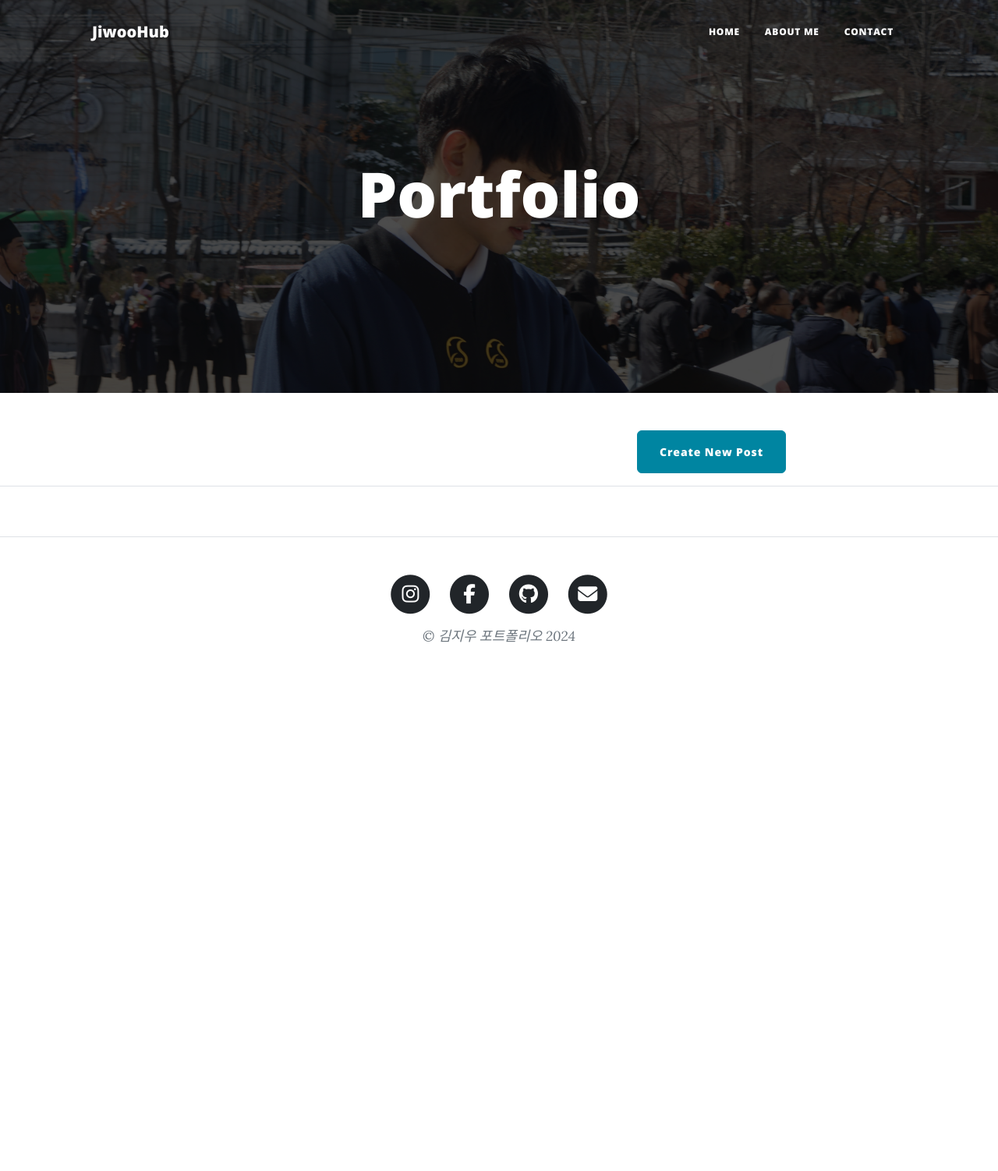
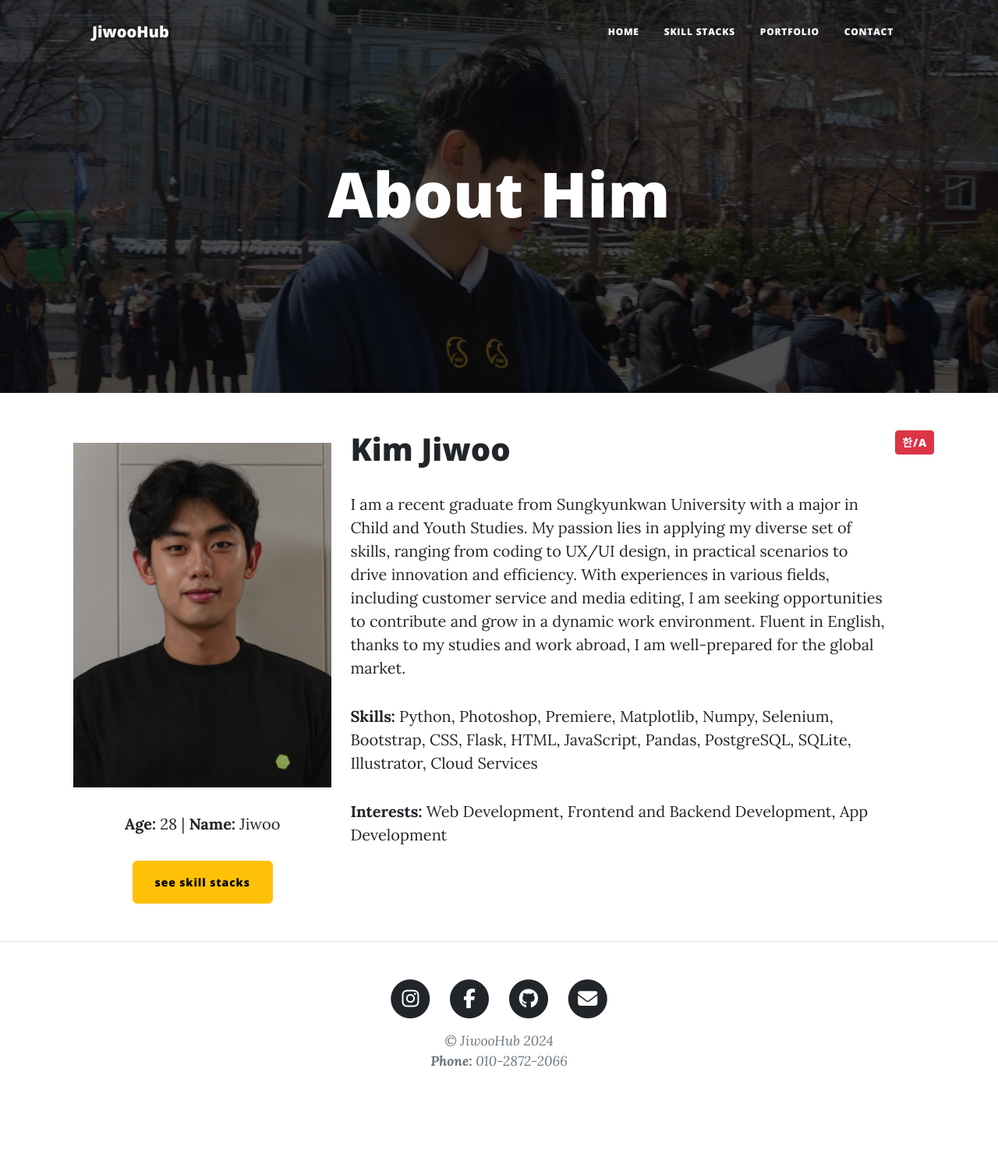
Before and after one commit to Kimchimantium/Portfolio, a Flask app: page / in a window 1280 px wide. Shown: the whole page at 78% size. Before the commit the page ends 824 px from the top, so only its background shows below. Run offline with Flask 3, Linux system fonts and the light colour scheme; data that the repository does not hold is empty; some libraries are stand-ins or nearby versions.

Commit message:
# about.html 'Show Skill Stacks' btn's caret icon change when expanded(collapsed) ✓ # make 'home.html' # link flask app with htmls properly

```diff
--- a/main.py
+++ b/main.py
@@ -15,10 +15,9 @@ import os
 
 
 # TODO
-# about.html: add icons to skill stack bar content ✓
-# base.html: footer email as modal to enable user copy the address ✓
-
-
+# about.html 'Show Skill Stacks' btn's caret icon change when expanded(collapsed) ✓
+# make 'home.html'
+# link flask app with htmls properly
 
 # make flask app
 app = Flask(__name__)
@@ -55,6 +54,7 @@ def load_user(user_id):
 
 @app.route('/', methods=["POST", "GET"])
 def get_all_posts():
+    masthead_text = 'About Him'
     # check flask_login status with UserMixin conditions (returns false if not met)
     if current_user.is_authenticated:
         print(f"admin_auth: {current_user.is_admin}")
@@ -64,11 +64,12 @@ def get_all_posts():
     else:
         print('unlogged-in')
     posts=BlogPost.query.all()
-    return render_template("index.html", all_posts=posts)
+    return render_template("home.html", all_posts=posts, masthead_text=masthead_text)
 
 
 @app.route('/gen-post', methods=["POST", "GET"])
 def gen_post():
+    masthead_text = None
     print(current_user.name)
     post_user = User(
         name=current_user.name,
@@ -88,11 +89,12 @@ def gen_post():
         db.session.add(new_post)
         db.session.commit()
 
-    return render_template('index.html')
+    return render_template('portfolio.html')
 
 
 @app.route('/register', methods=['POST', 'GET'])
 def register():
+    masthead_text = 'Sign in to JiwooHub'
     error = None
     form = RegisterForm()
     if form.validate_on_submit():
@@ -120,11 +122,13 @@ def register():
             return redirect('/login')
     return render_template("register.html",
                            form=form,
-                           error=error)
+                           error=error,
+                           masthead_text=masthead_text)
 
 
 @app.route('/login', methods=['POST', 'GET'])
 def login():
+    masthead_text = 'Login to JiwooHub'
     error = None
     form = LoginForm()
     if form.validate_on_submit():
@@ -139,7 +143,7 @@ def login():
                 return redirect('/')
         else:
             error = "Account Doesn't Exists"
-    return render_template("login.html", form=form, error=error)
+    return render_template("login.html", form=form, error=error, masthead_text=masthead_text)
 
 
 @app.route('/logout')
@@ -148,6 +152,19 @@ def logout():
     logout_user()
     return redirect(url_for('get_all_posts'))
 
+@app.route('/portfolio')
+def portfolio():
+    masthead_text = "See Jiwoo's Works"
+    # check flask_login status with UserMixin conditions (returns false if not met)
+    if current_user.is_authenticated:
+        print(f"admin_auth: {current_user.is_admin}")
+        print('currently logged in')
+        print(current_user.name)
+
+    else:
+        print('unlogged-in')
+    posts = BlogPost.query.all()
+    return render_template("portfolio.html", all_posts=posts, masthead_text=masthead_text)
 
 @app.route("/post/<int:post_id>", methods=["POST", "GET"])
 def show_post(post_id):
@@ -168,12 +185,14 @@ def show_post(post_id):
 
 @app.route("/about")
 def about():
-    return render_template("about.html")
+    masthead_text = "Jiwoo's Skill Stack"
+    return render_template("about.html", masthead_text=masthead_text)
 
 
 @app.route("/contact")
 def contact():
-    return render_template("contact.html")
+    masthead_text = 'Contact Jiwoo'
+    return render_template("contact.html", masthead_text=masthead_text)
 
 
 @app.route("/new-post", methods=["POST", "GET"])
--- a/static/js/scripts.js
+++ b/static/js/scripts.js
@@ -54,3 +54,30 @@ document.addEventListener('DOMContentLoaded', (event) => {
     });
   });
 });
+//about.html 'Show Skill Stacks' btn's caret icon change when expanded(collapsed)
+document.addEventListener('DOMContentLoaded', function() {
+    const collapseElement = document.getElementById('collapseExample');
+    const button = document.querySelector('a[href="#collapseExample"] i');
+
+    collapseElement.addEventListener('show.bs.collapse', function () {
+        button.classList.remove('fa-caret-down');
+        button.classList.add('fa-caret-up'); // Change to caret-up when the collapse is opening
+    });
+
+    collapseElement.addEventListener('hide.bs.collapse', function () {
+        button.classList.remove('fa-caret-up');
+        button.classList.add('fa-caret-down'); // Change back to caret-down when the collapse is closing
+    });
+});
+
+document.getElementById('toggleLang').addEventListener('click', function() {
+    var englishContent = document.getElementById('englishContent');
+    var koreanContent = document.getElementById('koreanContent');
+    if (englishContent.style.display === 'none') {
+        englishContent.style.display = 'block';
+        koreanContent.style.display = 'none';
+    } else {
+        englishContent.style.display = 'none';
+        koreanContent.style.display = 'block';
+    }
+});
--- a/templates/about.html
+++ b/templates/about.html
@@ -4,16 +4,15 @@
 {% block content %}
 <div class="row">
     <div class="col d-flex justify-content-center">
-        <a class="btn btn-primary" data-bs-toggle="collapse" href="#collapseExample" role="button" aria-expanded="false"
-           aria-controls="collapseExample" style="width:70%;">
+        <a class="btn btn-primary" data-bs-toggle="collapse" href="#collapseExample" role="button" aria-expanded="false" aria-controls="collapseExample" style="width:70%;">
             Show Skill Stacks
+            <i class="fa-solid fa-caret-down"></i> <!-- Place the icon inside a span for easier targeting -->
         </a>
     </div>
 </div>
 </p>
 <div class="collapse" id="collapseExample">
     <div class="container mt-5">
-        <h2>My Skill Stacks</h2>
         <table class="table">
             <thead>
             <tr>
--- a/templates/base.html
+++ b/templates/base.html
@@ -42,7 +42,8 @@
             <div class="collapse navbar-collapse" id="navbarResponsive">
                 <ul class="navbar-nav ms-auto py-4 py-lg-0">
                     <li class="nav-item"><a class="nav-link px-lg-3 py-3 py-lg-4" href="/">Home</a></li>
-                    <li class="nav-item"><a class="nav-link px-lg-3 py-3 py-lg-4" href="/about">About Me</a></li>
+                    <li class="nav-item"><a class="nav-link px-lg-3 py-3 py-lg-4" href="/about">Skill Stacks</a></li>
+                     <li class="nav-item"><a class="nav-link px-lg-3 py-3 py-lg-4" href="/portfolio">Portfolio</a></li>
                     <li class="nav-item"><a class="nav-link px-lg-3 py-3 py-lg-4" href="/contact">Contact</a></li>
 
                 </ul>
@@ -54,7 +55,7 @@
         <div class="row gx-4 gx-lg-5 justify-content-center">
             <div class="col-md-10 col-lg-8 col-xl-7">
                 <div class="site-heading">
-                    <h1>Portfolio</h1>
+                    <h1>{{ masthead_text }}</h1>
                 </div>
             </div>
         </div>
@@ -108,8 +109,9 @@
                             </a>
                         </li>
                     </ul>
-                    <div class="small text-center text-muted fst-italic mt-3">&copy; 김지우 포트폴리오
-                        2024
+                    <div class="small text-center text-muted fst-italic mt-3">&copy; JiwooHub
+                        2024 <br><strong>Phone:</strong>
+                    010-2872-2066</p>
                     </div>
                 </div>
             </div>
--- /dev/null
+++ b/templates/home.html
@@ -0,0 +1,71 @@
+{% extends 'base.html' %}
+{% block content %}
+<div class="container mt-5">
+        <button class='btn btn-danger btn-sm mb-3 float-right' id="toggleLang">한/A</button>
+    <div id="englishContent" class="language-content">
+        <div class="row">
+            <div class="col-md-4 text-center mt-3">
+                <img src="static/img/프로필사진.jpg" class="img-fluid" alt="Kim Jiwoo">
+                <p><strong>Age:</strong> 28 | <strong>Name:</strong> Jiwoo</p>
+                <a href="{{ url_for('about') }}"><button class="btn btn-warning">see skill stacks</button></a>
+            </div>
+            <div class="col-md-8">
+                <h1>Kim Jiwoo</h1>
+                <p>I am a recent graduate from Sungkyunkwan University with a major in Child and Youth Studies. My
+                    passion
+                    lies in applying my diverse set of skills, ranging from coding to UX/UI design, in practical
+                    scenarios
+                    to drive innovation and efficiency. With experiences in various fields, including customer
+                    service
+                    and
+                    media editing, I am seeking opportunities to contribute and grow in a dynamic work environment.
+                    Fluent
+                    in English, thanks to my studies and work abroad, I am well-prepared for the global market.</p>
+                <p><strong>Skills:</strong> Python, Photoshop, Premiere, Matplotlib, Numpy, Selenium, Bootstrap,
+                    CSS,
+                    Flask,
+                    HTML, JavaScript, Pandas, PostgreSQL, SQLite, Illustrator, Cloud Services</p>
+                <p><strong>Interests:</strong> Web Development, Frontend and Backend Development, App Development
+                </p>
+            </div>
+        </div>
+    </div>
+    <div id="koreanContent" class="language-content" style="display:none;">
+        <div class="row">
+            <div class="col-md-4 text-center mt-3">
+                <img src="static/img/프로필사진.jpg" class="img-fluid" alt="Kim Jiwoo">
+                <p><strong>Age:</strong> 28 | <strong>Name:</strong> Jiwoo</p>
+                <a href="{{ url_for('about') }}"><button class="btn btn-warning">기술스택 보기</button></a>
+            </div>
+            <div class="col-md-8">
+                <h1>다방면의 열정을 실현하기 위한 첫걸음</h1>
+                <p>안녕하세요, 성균관대학교 아동청소년학과를 전공한 김지우입니다. 최근 코딩 학습을 포함하여, 저의 지난 경험과 향후 희망 분야에 대해 소개해 보겠습니다.</p>
+                <h2><strong>지원 동기 및 희망 분야:</strong></h2>
+                <p>학교 내외에서 다양한 경험을 쌓으며 제가 가진 능력을 실전에 적용하고자 하는 열정이 커, 이를 실현하기 위해 귀사에 지원하게 되었습니다. 특히,
+                    UX/UI 디자인, 프론트엔드 코딩, 촬영 및 미디어 편집 분야에서 실무 경험을 쌓고 싶으며, 최근에는 Python 프로그래밍에 대한 이해를 깊게 하는 교육을
+                    수료하였습니다. 이를 통해 데이터 분석, 웹 개발 등의 추가 역량을 개발하고자 합니다. 제가 가진 역량이 기업에 기여할 수 있음을 확신하며, 이를 통해
+                    상호 성장의 기회를 만들고 싶습니다.</p>
+                <h2><strong>보유 전공 지식 및 스킬:</strong></h2>
+                <p><strong>1. 언어 능력: </strong>호주와 필리핀에서의 유학 경험과 워킹홀리데이를 통해 영어 회화, 독해, 비즈니스 영어에서 뛰어난 능력을 보유하고 있습니다.
+                </p>
+                <p><strong>2. 컴퓨터 및 미디어 편집 능력: </strong>워드, PowerPoint, 엑셀, Adobe Illustrator, Photoshop, Premiere
+                    Pro 등을 활용한 다년간의 경험을 바탕으로 높은 컴퓨터 활용 능력을 갖추고 있습니다.</p>
+                <p><strong>3. 고객 응대 능력: </strong>다양한 아르바이트 경험을 통해 탁월한 고객 서비스 능력을 개발했습니다.</p>
+                <p><strong>4. 프로그래밍 능력: </strong>Udemy에서 수료한 Angela`s Python Bootcamp를 통해 Python 프로그래밍 기초와 웹 개발, 데이터
+                    분석에
+                    대한 지식을 습득했습니다.</p>
+                <h2><strong>주요 활동 사항:</strong></h2>
+                <p><strong>1. </strong>아동청소년학과 전공을 통해 아동 미디어 콘텐츠 개발과 아동 발달 과정에 대해 깊이 있는 지식을 쌓았습니다.</p>
+                <p><strong>2. </strong>관광경영학과 전공 경험을 바탕으로 IT와 관광의 결합에 대한 이해를 높였으며, 이를 통해 웹디자인과 미디어 편집 기술을 개발했습니다.
+                </p>
+                <p><strong>3. </strong>사진과 영상 촬영에 대한 오랜 취미와 SAPA 동아리 활동을 통해 다양한 촬영 기기 사용법과 편집 기술을 익혔습니다.</p>
+                <p><strong>성격 및 향후 포부:</strong>
+                    새로운 기술이나 정보를 배우는 데 큰 흥미를 가지고 있으며, 특히 관심 분야에서는 깊이 있는 지식을 습득하려는 자세를 가지고 있습니다. 빠르게 변
+                    화하는 기술 세계에서 지속적으로 학습하며 제 역량을 발휘하고자 합니다. 또한, 최근 팀워크의 중요성을 깨달아, 협업을 통한 공동 목표 달성에 기여하
+                    고 싶습니다. 지난 6개월간 집중적인 Python 학습 경험을 바탕으로, 저는 더 넓은 범위의 업무를 수행하고 새로운 도전을 통해 더 큰 성장을 이루고자
+                    합니다. 귀사 근무를 통해 제가 가진 지식과 열정을 실제 업무에 적용하고, 더 나아가 기업의 성장에 기여하는 인재가 되고자 합니다.</p>
+            </div>
+        </div>
+    </div>
+</div>
+{% endblock %}
```
Also changed, not shown: templates/portfolio.html (renamed from templates/index.html).
